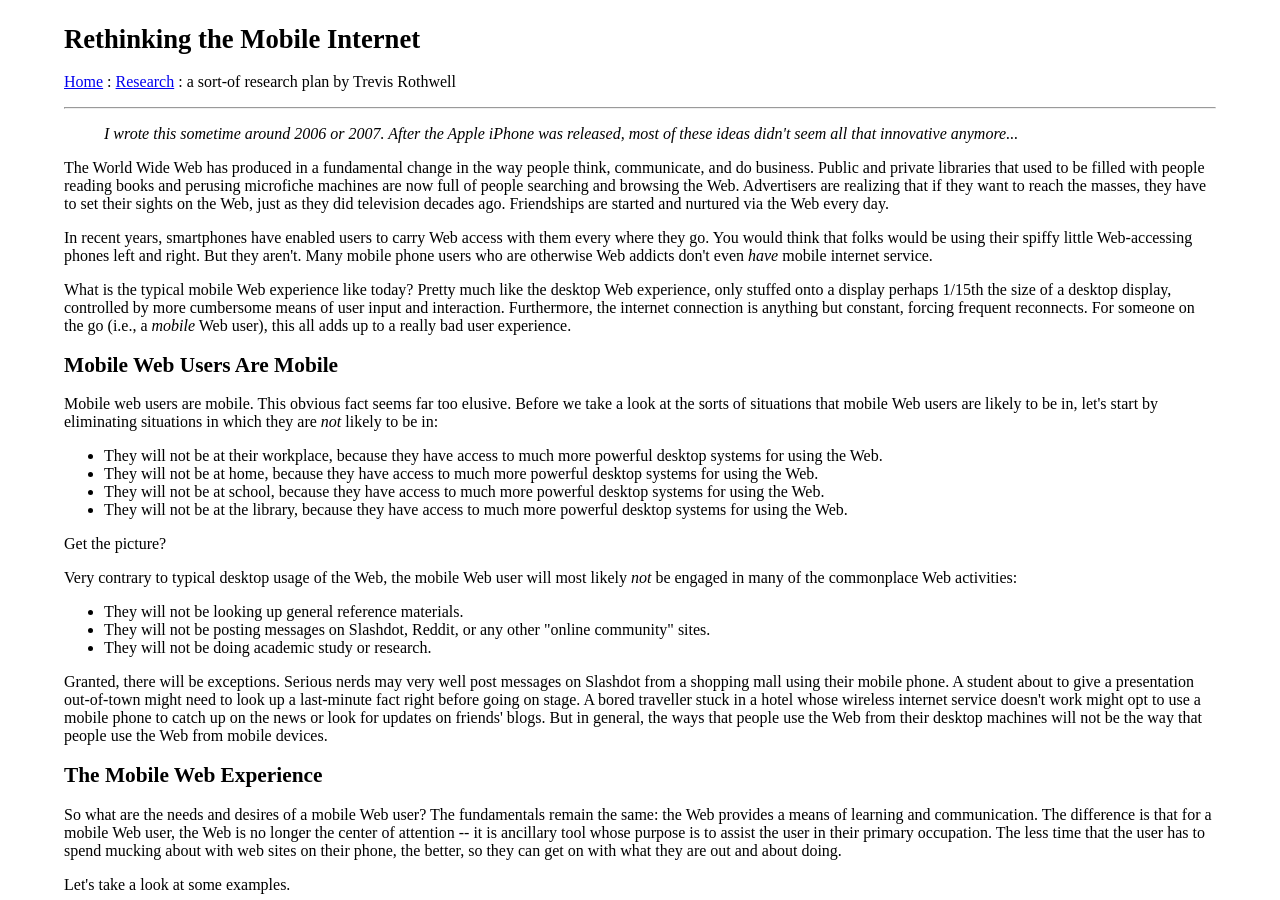
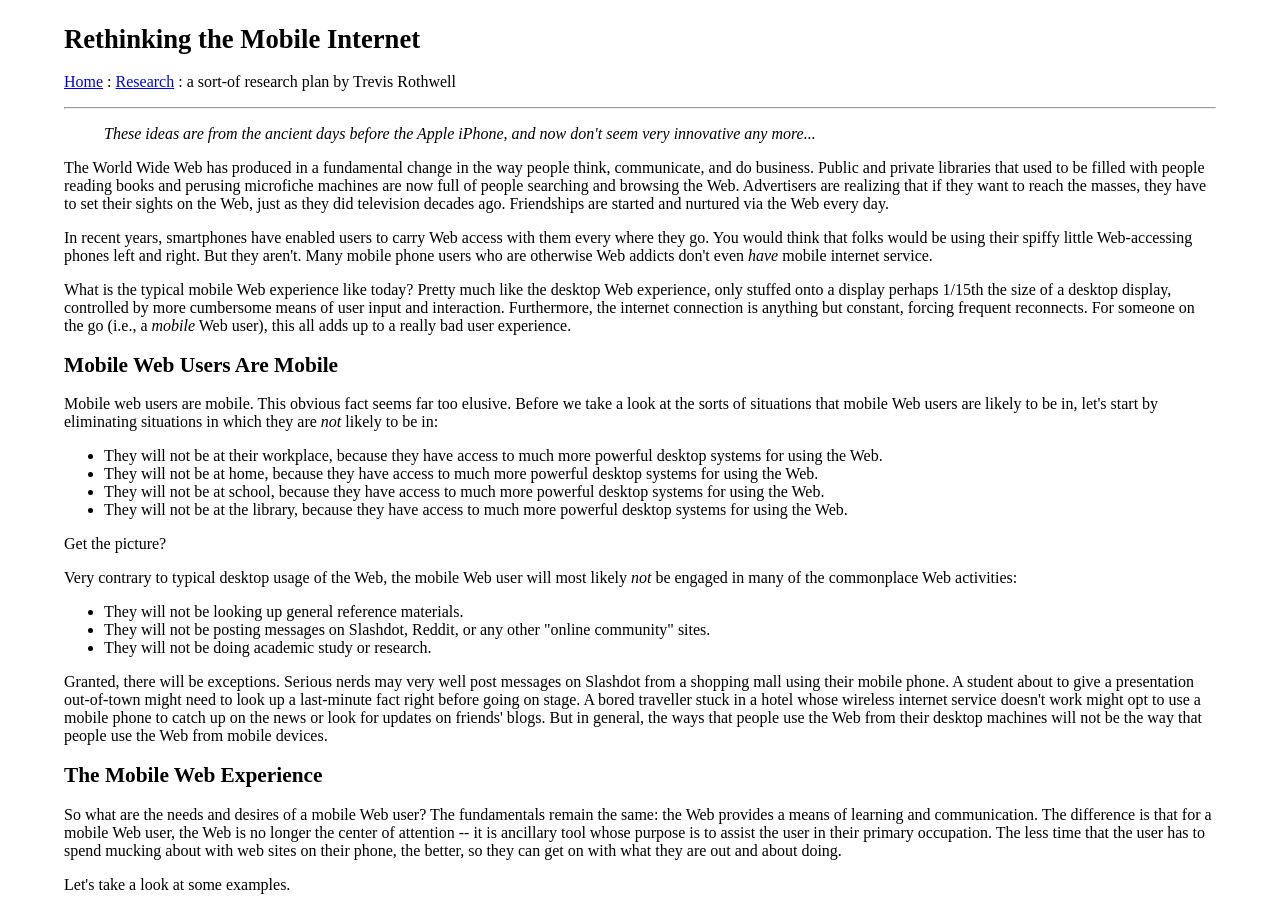
Before and after one commit to tjr/tjr.github.com, a Jekyll site: the page research/rethinking-the-mobile-internet.html, which Jekyll copies as it is, in a window 1280 px wide and 900 px high. Built offline with Jekyll 4.4.1, drawn with Linux system fonts in a browser that asks for light colours.

Commit message:
tweaked text

```diff
--- a/research/rethinking-the-mobile-internet.html
+++ b/research/rethinking-the-mobile-internet.html
@@ -17,9 +17,8 @@ sort-of research plan by Trevis Rothwell
 <hr>
 
 <blockquote>
-<i>I wrote this sometime around 2006 or 2007. After the Apple
-iPhone was released, most of these ideas didn't seem all that
-innovative anymore...</i>
+<i>These ideas are from the ancient days before the Apple iPhone,
+and now don't seem very innovative any more...</i>
 </blockquote>
 
 <p>
```
